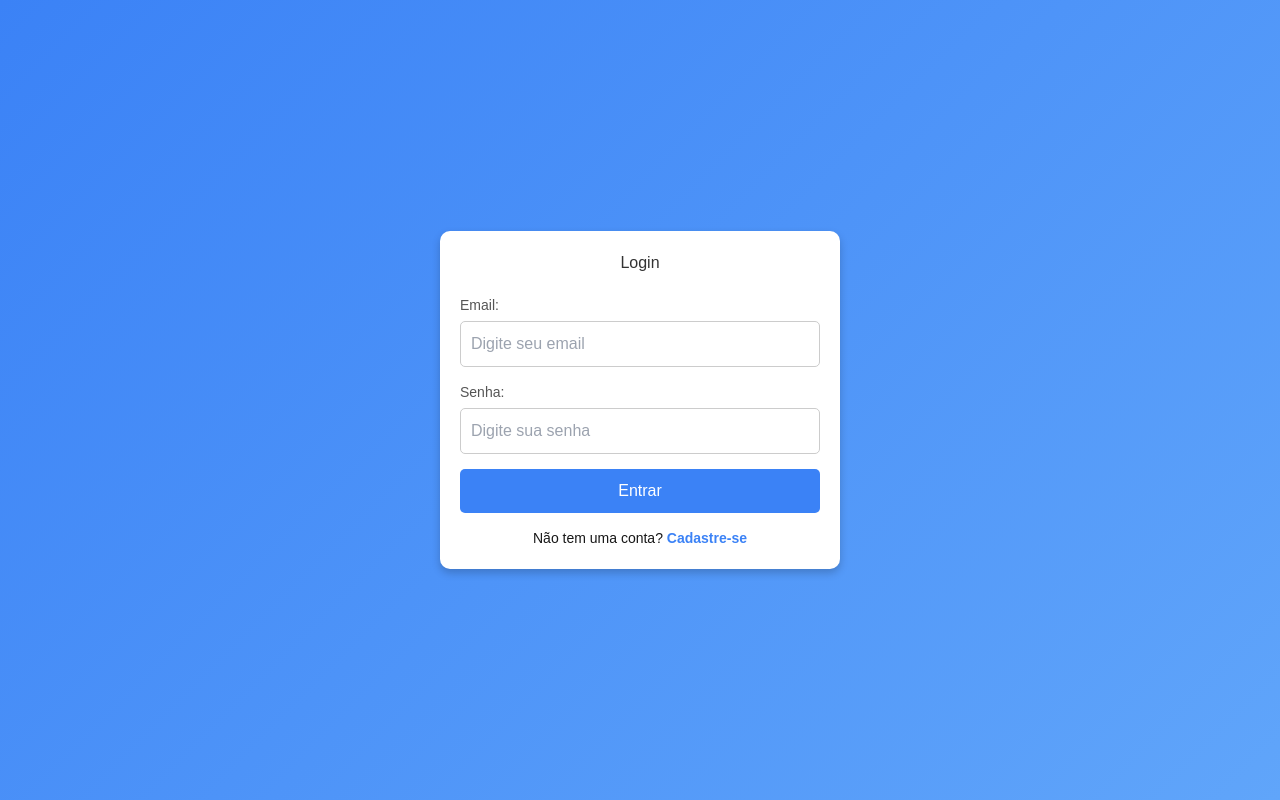
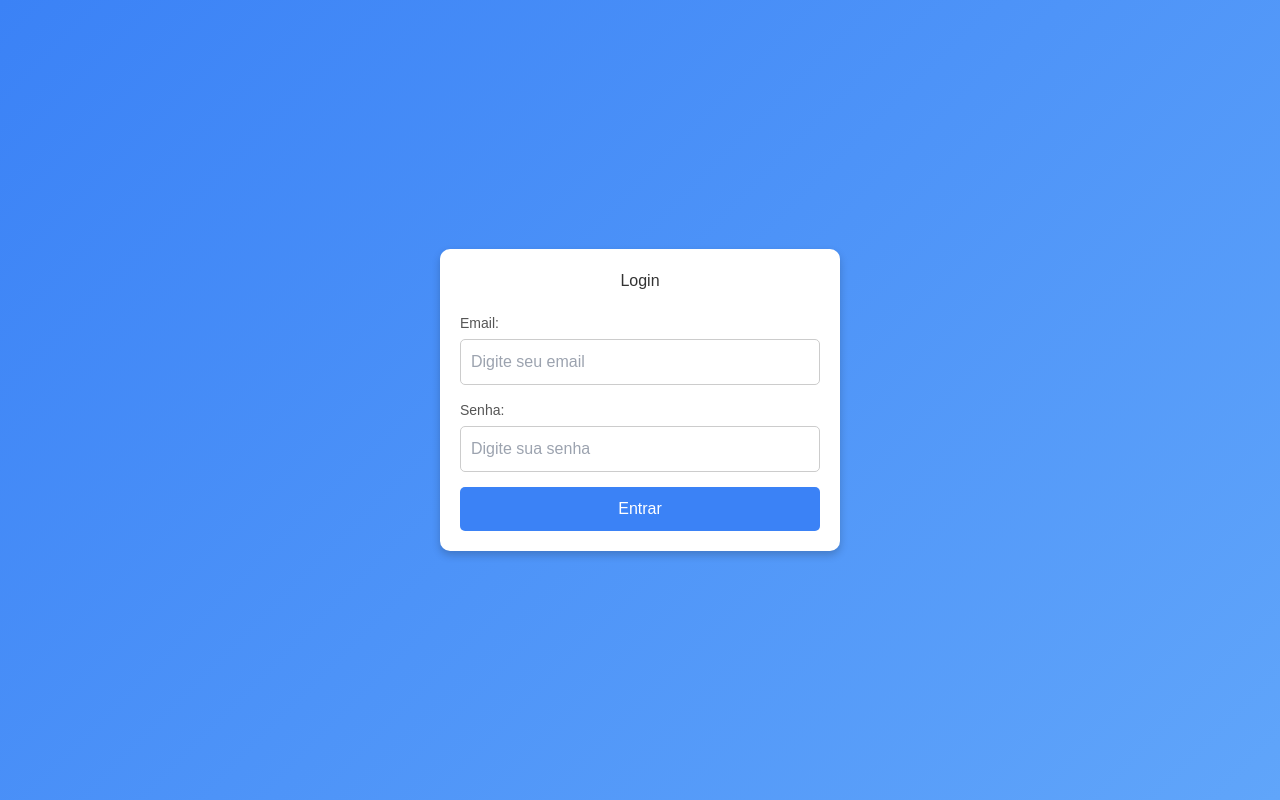
Before and after one commit to Matheus-Henrique-Neves/pi_dengue_fatec_2sem, a Next.js app: page /Login in a window 1280 px wide. Built offline with nearby package versions, Linux system fonts and the light colour scheme.

Commit message:
vamos que que jogar truco

```diff
--- a/src/app/Dados/page.tsx
+++ b/src/app/Dados/page.tsx
@@ -27,7 +27,7 @@ const DadosPage: React.FC = () => {
             <li className="flex items-center"><Link href="regiao" className="hover:underline block md:inline-block">Região</Link></li>
             <li className="flex items-center"><Link href="Noticias" className="hover:underline block md:inline-block">Noticias</Link></li>
             <li className="flex items-center"><Link href="Dados" className="hover:underline block md:inline-block">Dados</Link></li>
-            <li className="flex items-center"><Link href="/Login" className="hover:underline block md:inline-block bg-yellow-500 text-black px-4 py-2 rounded-md">Login</Link></li>
+
           </ul>
                 </nav>
             </header>
--- a/src/app/Login/Login.module.css
+++ b/src/app/Login/Login.module.css
@@ -57,6 +57,7 @@
   font-size: 16px;
   cursor: pointer;
   transition: background-color 0.3s ease;
+  text-align: center;
   width: 100%;
 }
 
--- a/src/app/Login/page.tsx
+++ b/src/app/Login/page.tsx
@@ -1,12 +1,13 @@
 "use client"
 import React from 'react';
 import styles from "./Login.module.css";
+import Link from 'next/link';
 
 const Login  = () => {
   return (
     <div className={styles.divApp}>
     <div className={styles.container}>
-      <form className={styles.loginForm}>
+      <div className={styles.loginForm}>
         <h2 className={styles.title}>Login</h2>
         <div className={styles.inputGroup}>
           <label htmlFor="email" className={styles.label}>
@@ -34,13 +35,12 @@ const Login  = () => {
             required
           />
         </div>
-        <button type="submit" className={styles.button}>
+        <Link href="/Dados"><p  className={styles.button}>
           Entrar
-        </button>
-        <p className={styles.signupText}>
-          Não tem uma conta? <a href="#" className={styles.link}>Cadastre-se</a>
         </p>
-      </form>
+        </Link>
+
+      </div>
     </div>
     </div>
     );
--- a/src/app/Noticias/page.tsx
+++ b/src/app/Noticias/page.tsx
@@ -25,7 +25,7 @@ const PaginaNoticia: React.FC = () => {
             <li className="flex items-center"><Link href="regiao" className="hover:underline block md:inline-block">Região</Link></li>
             <li className="flex items-center"><Link href="Noticias" className="hover:underline block md:inline-block">Noticias</Link></li>
             <li className="flex items-center"><Link href="Dados" className="hover:underline block md:inline-block">Dados</Link></li>
-            <li className="flex items-center"><Link href="/Login" className="hover:underline block md:inline-block bg-yellow-500 text-black px-4 py-2 rounded-md">Login</Link></li>
+
           </ul>
         </nav>
       </header>
--- a/src/app/page.tsx
+++ b/src/app/page.tsx
@@ -31,7 +31,7 @@ export default function Home() {
             <li className="flex items-center"><Link href="regiao" className="hover:underline block md:inline-block">Região</Link></li>
             <li className="flex items-center"><Link href="Noticias" className="hover:underline block md:inline-block">Noticias</Link></li>
             <li className="flex items-center"><Link href="Dados" className="hover:underline block md:inline-block">Dados</Link></li>
-            <li className="flex items-center"><Link href="/Login" className="hover:underline block md:inline-block bg-yellow-500 text-black px-4 py-2 rounded-md">Login</Link></li>
+
           </ul>
         </nav>
       </header>
--- a/src/app/regiao/page.tsx
+++ b/src/app/regiao/page.tsx
@@ -25,7 +25,7 @@ export default function RegiaoPage() {
             <li className="flex items-center"><Link href="regiao" className="hover:underline block md:inline-block">Região</Link></li>
             <li className="flex items-center"><Link href="Noticias" className="hover:underline block md:inline-block">Noticias</Link></li>
             <li className="flex items-center"><Link href="Dados" className="hover:underline block md:inline-block">Dados</Link></li>
-            <li className="flex items-center"><Link href="/Login" className="hover:underline block md:inline-block bg-yellow-500 text-black px-4 py-2 rounded-md">Login</Link></li>
+
           </ul>
           </nav>
         </header>
```
Also changed, not shown: src/app/Cadastro/page.tsx (+6 -5 lines).
